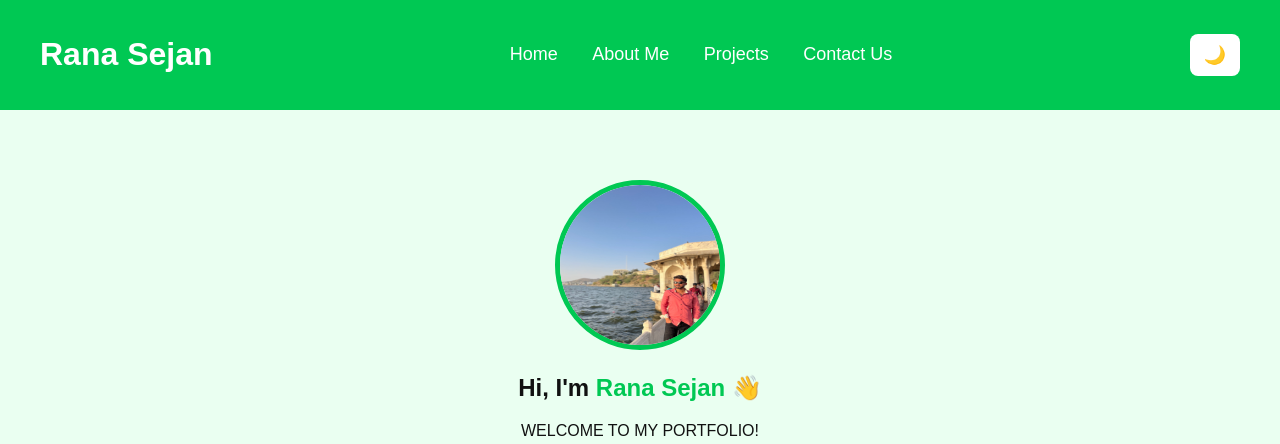
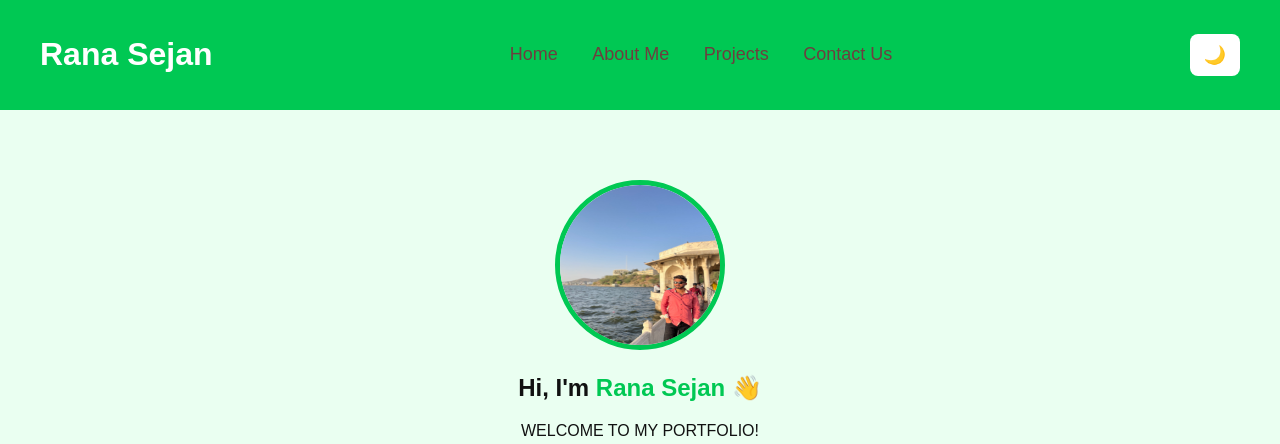
Before and after one commit to sejanrana968-arch/My_portfolio, a plain HTML site: page index.html in a window 1280 px wide. Shown: the top 444 px of the page. Drawn offline with Linux system fonts and the light colour scheme.

Commit message:
Update index.html

```diff
--- a/index.html
+++ b/index.html
@@ -48,7 +48,7 @@ header {
 header nav a {
     margin: 0 15px;
     text-decoration: none;
-    color: white;
+    color: rgb(109, 63, 63);
     font-size: 18px;
 }
 header nav a:hover { opacity: 0.7; }
@@ -177,10 +177,10 @@ form button:hover { background: var(--darkgreen); }
 <header>
     <h1>Rana Sejan</h1>
     <nav>
-        <a href="#home">Home</a>
-        <a href="#about">About Me</a>
-        <a href="#projects">Projects</a>
-        <a href="#contact">Contact Us</a>
+        <a href="#Home">Home</a>
+        <a href="#About">About Me</a>
+        <a href="#Projects">Projects</a>
+        <a href="Contact">Contact Us</a>
     </nav>
     <button id="themeToggle">🌙</button>
 </header>
```
